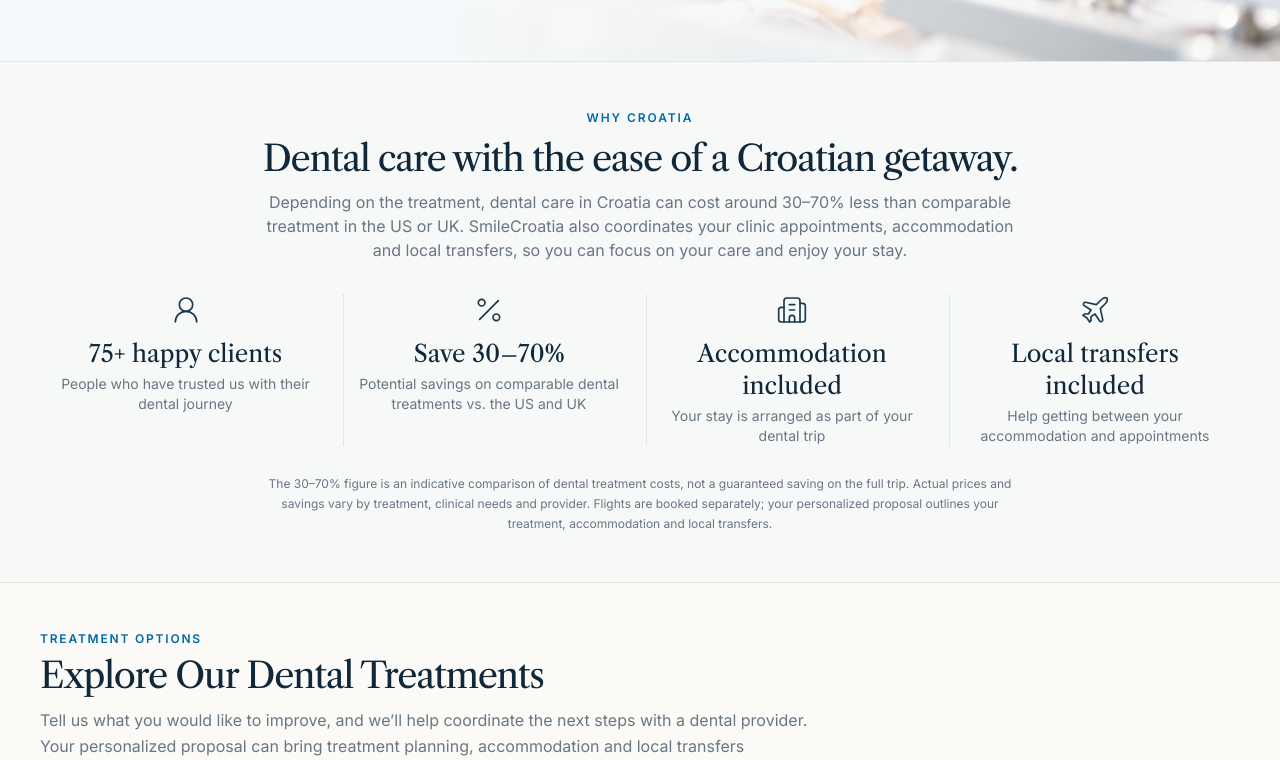
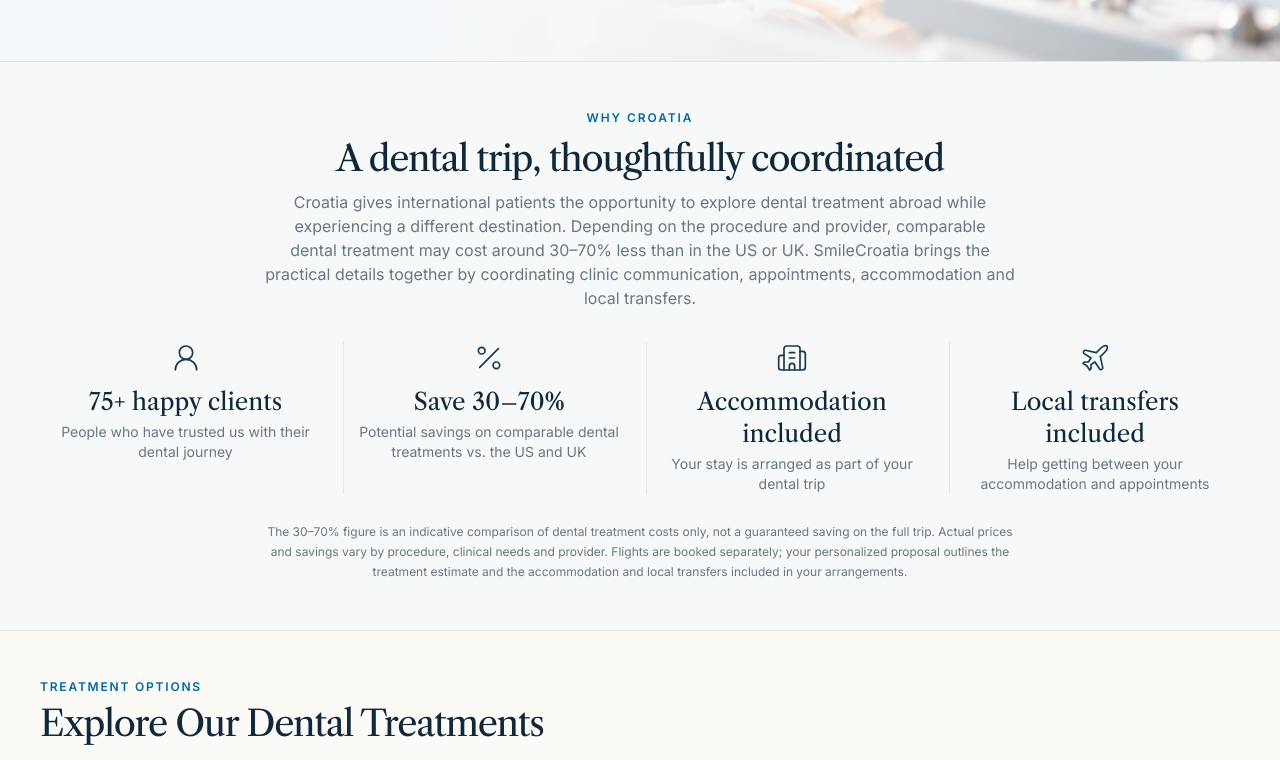
Before and after one commit to ivansusac2209/SmileCroatia, a Vue app: page / in a window 1280 px wide. Shown: the part 638-1398 px from the top of the page. Built offline with nearby package versions, Linux system fonts and the light colour scheme.

Commit message:
Refine Why Croatia section messaging

```diff
--- a/src/components/home/StatsStrip.vue
+++ b/src/components/home/StatsStrip.vue
@@ -7,8 +7,8 @@ import { stats } from '@/data/home'
     <div class="container-page">
       <div class="mx-auto mb-8 max-w-3xl text-center">
         <p class="text-xs font-semibold tracking-[0.16em] text-sky-700">WHY CROATIA</p>
-        <h2 id="why-title" class="mt-3 text-3xl text-navy-900 lg:text-4xl">Dental care with the ease of a Croatian getaway.</h2>
-        <p class="mt-3 text-sm leading-6 text-muted sm:text-base">Depending on the treatment, dental care in Croatia can cost around 30–70% less than comparable treatment in the US or UK. SmileCroatia also coordinates your clinic appointments, accommodation and local transfers, so you can focus on your care and enjoy your stay.</p>
+        <h2 id="why-title" class="mt-3 text-3xl text-navy-900 lg:text-4xl">A dental trip, thoughtfully coordinated</h2>
+        <p class="mt-3 text-sm leading-6 text-muted sm:text-base">Croatia gives international patients the opportunity to explore dental treatment abroad while experiencing a different destination. Depending on the procedure and provider, comparable dental treatment may cost around 30–70% less than in the US or UK. SmileCroatia brings the practical details together by coordinating clinic communication, appointments, accommodation and local transfers.</p>
       </div>
       <ul class="grid grid-cols-2 gap-x-3 gap-y-8 md:grid-cols-4">
         <li
@@ -22,7 +22,7 @@ import { stats } from '@/data/home'
           <p class="mt-1 text-sm text-muted">{{ stat.text }}</p>
         </li>
       </ul>
-      <p class="mx-auto mt-7 max-w-3xl text-center text-xs leading-5 text-muted">The 30–70% figure is an indicative comparison of dental treatment costs, not a guaranteed saving on the full trip. Actual prices and savings vary by treatment, clinical needs and provider. Flights are booked separately; your personalized proposal outlines your treatment, accommodation and local transfers.</p>
+      <p class="mx-auto mt-7 max-w-3xl text-center text-xs leading-5 text-muted">The 30–70% figure is an indicative comparison of dental treatment costs only, not a guaranteed saving on the full trip. Actual prices and savings vary by procedure, clinical needs and provider. Flights are booked separately; your personalized proposal outlines the treatment estimate and the accommodation and local transfers included in your arrangements.</p>
     </div>
   </section>
 </template>
```
